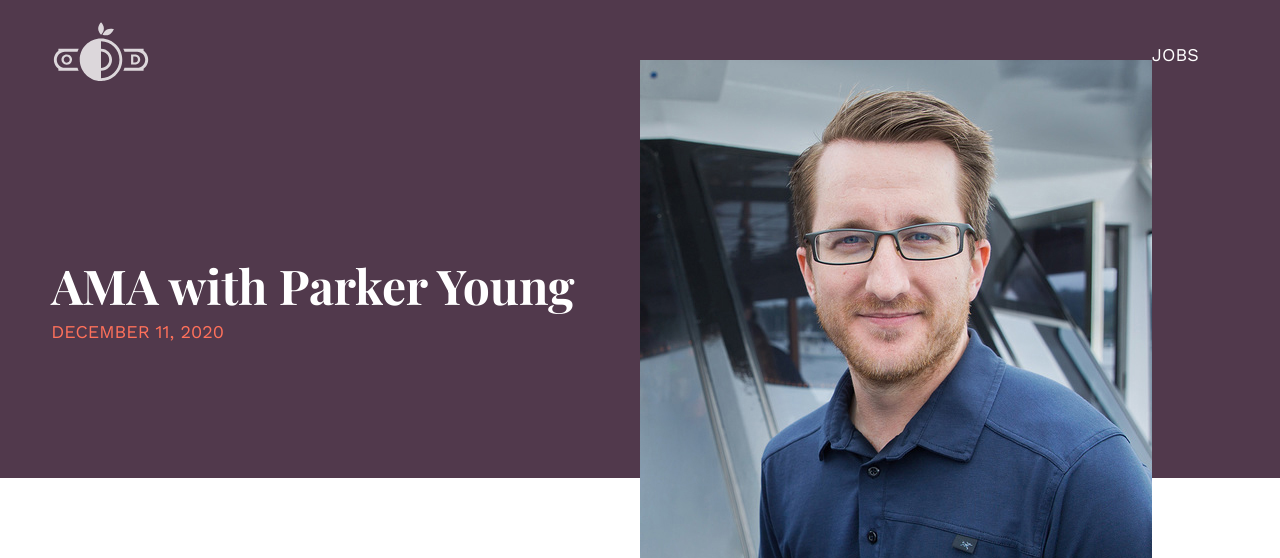
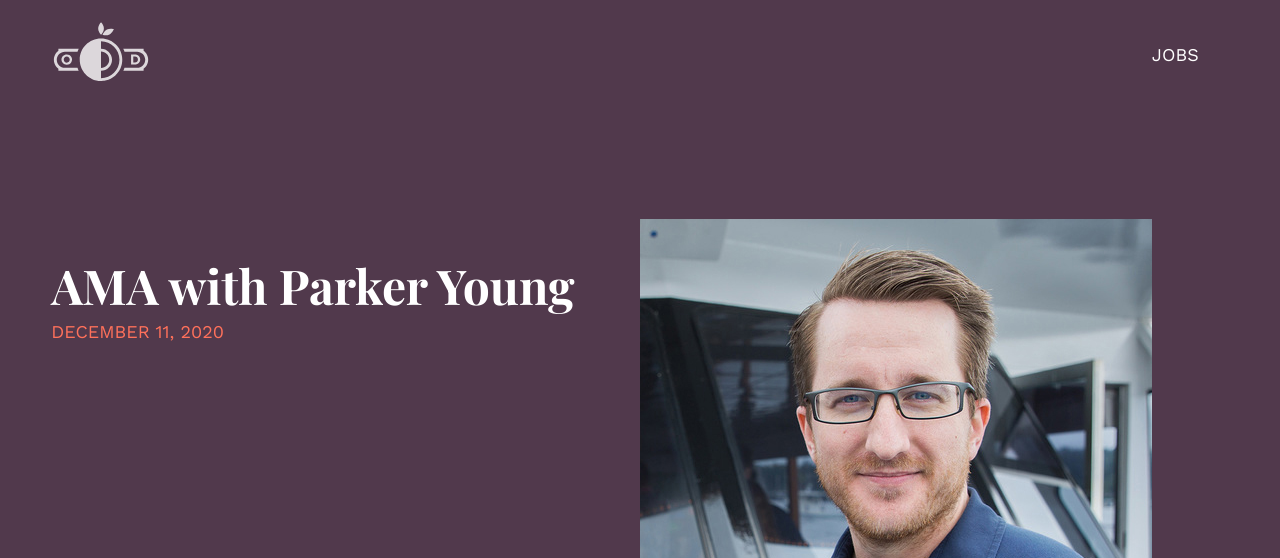
Before and after one commit to whosdustin/orlando-designers, a Jekyll site: the page built from _stories/ama-with-parker-young.markdown, in a window 1280 px wide. Shown: the top 558 px of the page. Built offline with Jekyll 4.4.1, drawn with Linux system fonts in a browser that asks for light colours; comment, search, counter and statistics services are not loaded; grey boxes are pictures that could not be loaded.

Commit message:
Updated Hero

```diff
--- a/_sass/_hero.scss
+++ b/_sass/_hero.scss
@@ -40,10 +40,11 @@
 }
 
 .hero__media--right {
-	position: absolute;
+	// position: absolute;
 	width: 50%;
 	right: 0;
 	bottom: -40px;
+	// top: -2em;
 	@media (min-width: 768px) {
 		bottom: -100px;
 	}
```
